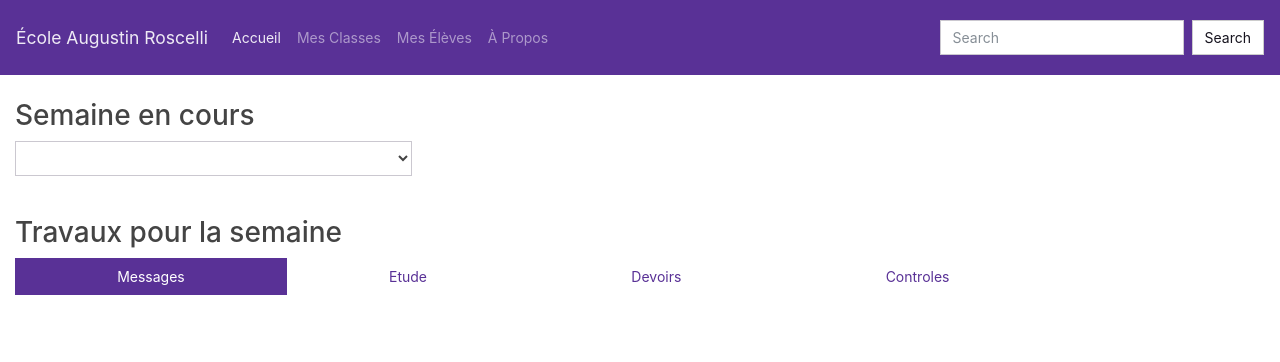
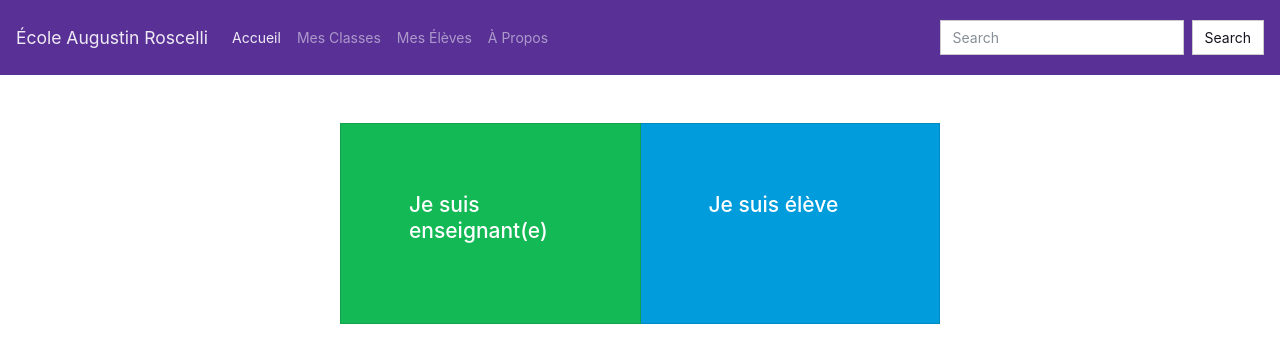
Before and after one commit to daxyonis/homework-app, a Nuxt app in the folder frontend/: page / in a window 1280 px wide. Shown: the top 362 px of the page. Built offline with nearby package versions, Linux system fonts and the light colour scheme.

Commit message:
Home page

```diff
--- a/frontend/components/Navbar.vue
+++ b/frontend/components/Navbar.vue
@@ -8,7 +8,7 @@
   <div class="collapse navbar-collapse" id="navbarColor01">
     <ul class="navbar-nav mr-auto">
       <li class="nav-item active">
-        <a class="nav-link" href="#">Accueil <span class="sr-only">(current)</span></a>
+        <nuxt-link class="nav-link" to="/">Accueil <span class="sr-only">(current)</span></nuxt-link>
       </li>
       <li class="nav-item">
         <a class="nav-link" href="#">Mes Classes</a>
--- a/frontend/pages/index.vue
+++ b/frontend/pages/index.vue
@@ -1,39 +1,39 @@
 <template>
-<div>
-    <div class="row">
-      <div id="week-menu" class="col-lg-4 col-md-6">
-        <WeekMenu v-on:select-week="weekSelection"></WeekMenu>
-      </div>
+<div class="mx-auto mt-5" style="width: 600px;">
+  <div class="card-group">
+    <div class="card text-white bg-success mb-3" style="max-width: 20rem;">
+      <nuxt-link to="/teacher/1" class="home-link">
+        <div class="card-body">
+          <h4 class="card-title p-5">Je suis enseignant(e)</h4>
+        </div>
+      </nuxt-link>
     </div>
-    <div class="row">
-      <div id="content" class="col-lg-10 col-md-12">
-        <StudentView v-bind:week="selectedWeek"></StudentView>
-      </div>
+
+    <div class="card text-white bg-info mb-3" style="max-width: 20rem;">
+      <nuxt-link to="/student/1" class="home-link">
+        <div class="card-body">
+          <h4 class="card-title p-5">Je suis élève</h4>
+        </div>
+      </nuxt-link>
     </div>
+  </div>
 </div>
 </template>
 
 <script>
-import WeekMenu from '../components/WeekMenu';
-import StudentView from '../components/StudentView';
+export default {
 
-export default {
-  data(){
-    return {
-      selectedWeek:{}
-    }
-  },
-  components : {
-    WeekMenu,
-    StudentView
-  },
-  methods: {
-    weekSelection: function($event){
-      this.selectedWeek = $event;
-    }
-  }
 }
 </script>
 
 <style>
+  a.home-link:link, a.home-link:visited {
+    color: white;
+    text-decoration: none;
+  }
+
+  a.home-link:hover, a.home-link:active {
+    color: black;
+    text-decoration: none;
+  }
 </style>
--- /dev/null
+++ b/frontend/pages/student/_id/index.vue
@@ -0,0 +1,39 @@
+<template>
+<div>
+    <div class="row">
+      <div id="week-menu" class="col-lg-4 col-md-6">
+        <WeekMenu v-on:select-week="weekSelection"></WeekMenu>
+      </div>
+    </div>
+    <div class="row">
+      <div id="content" class="col-lg-10 col-md-12">
+        <StudentView v-bind:week="selectedWeek"></StudentView>
+      </div>
+    </div>
+</div>
+</template>
+
+<script>
+import WeekMenu from '~/components/WeekMenu';
+import StudentView from '~/components/StudentView';
+
+export default {
+  data(){
+    return {
+      selectedWeek:{}
+    }
+  },
+  components : {
+    WeekMenu,
+    StudentView
+  },
+  methods: {
+    weekSelection: function($event){
+      this.selectedWeek = $event;
+    }
+  }
+}
+</script>
+
+<style>
+</style>
--- a/frontend/pages/teacher/_id/class/_classId/index.vue
+++ b/frontend/pages/teacher/_id/class/_classId/index.vue
@@ -31,7 +31,7 @@ export default {
     asyncData(context){
         return context.$axios.$get(`${context.env.BASE_API_URL}/classes?id=${context.params.classId}`)
         .then((res) => {
-            console.log(res);
+            //console.log(res);
             let classFound = {};
             if(res.length){
                 classFound = res[0];
```
